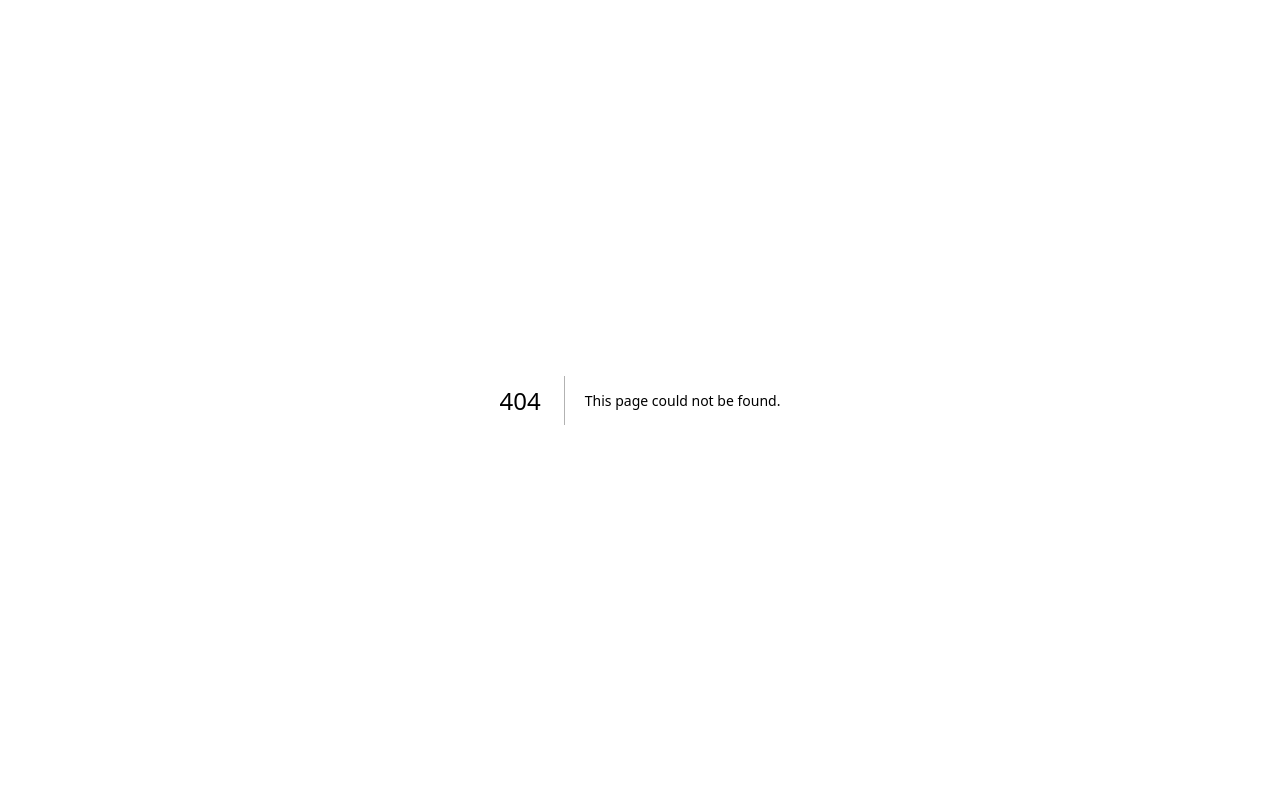
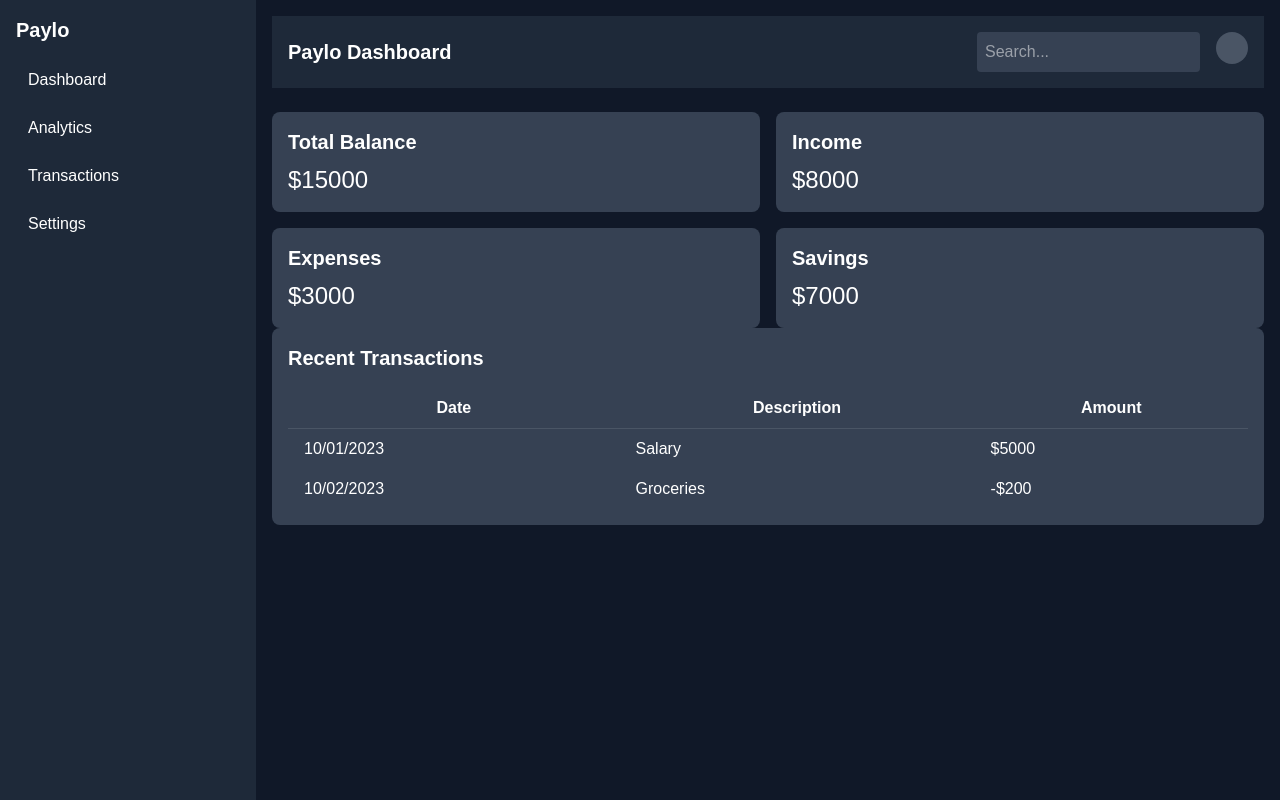
Before and after one commit to krishan3333/Paylo, a Next.js app: page /dashboard in a window 1280 px wide. Before the commit this address had no page. Built offline with nearby package versions, Linux system fonts and the light colour scheme.

Commit message:
login register Dahsboard component

```diff
--- /dev/null
+++ b/app/dashboard/page.tsx
@@ -0,0 +1,25 @@
+import React from 'react';
+import Sidebar from '../../components/sidebar';
+import Navbar from '../../components/navbar';
+import DashboardCard from '../../components/dashboard-card';
+import TransactionTable from '../../components/transaction-table';
+
+const DashboardPage = () => {
+  return (
+    <div className="flex">
+      <Sidebar />
+      <div className="flex-1 p-4 bg-gray-900 min-h-screen">
+        <Navbar />
+        <div className="grid grid-cols-2 gap-4 mt-6">
+          <DashboardCard title="Total Balance" value={15000} />
+          <DashboardCard title="Income" value={8000} />
+          <DashboardCard title="Expenses" value={3000} />
+          <DashboardCard title="Savings" value={7000} />
+        </div>
+        <TransactionTable className="mt-6" />
+      </div>
+    </div>
+  );
+};
+
+export default DashboardPage;
--- /dev/null
+++ b/app/login/page.tsx
@@ -0,0 +1,47 @@
+'use client';
+import React, { useState } from 'react';
+
+const LoginPage: React.FC = () => {
+  const [email, setEmail] = useState('');
+  const [password, setPassword] = useState('');
+
+  const handleSubmit = (e: React.FormEvent) => {
+    e.preventDefault();
+    // Handle login logic here
+  };
+
+  return (
+    <div className="bg-gray-900 text-white min-h-screen flex items-center justify-center">
+      <form onSubmit={handleSubmit} className="p-8 bg-gray-800 rounded-lg shadow-md w-full max-w-sm">
+        <h2 className="text-2xl font-bold mb-6">Login</h2>
+        <div className="mb-4">
+          <label htmlFor="email" className="block text-sm font-medium">Email</label>
+          <input
+            type="email"
+            id="email"
+            value={email}
+            onChange={(e) => setEmail(e.target.value)}
+            required
+            className="mt-1 p-2 block w-full rounded-md bg-gray-700 border-transparent focus:ring-indigo-500 focus:border-indigo-500 sm:text-sm"
+          />
+        </div>
+        <div className="mb-6">
+          <label htmlFor="password" className="block text-sm font-medium">Password</label>
+          <input
+            type="password"
+            id="password"
+            value={password}
+            onChange={(e) => setPassword(e.target.value)}
+            required
+            className="mt-1 p-2 block w-full rounded-md bg-gray-700 border-transparent focus:ring-indigo-500 focus:border-indigo-500 sm:text-sm"
+          />
+        </div>
+        <button type="submit" className="w-full px-4 py-2 bg-indigo-600 text-white font-bold rounded-md hover:bg-indigo-700">
+          Login
+        </button>
+      </form>
+    </div>
+  );
+};
+
+export default LoginPage;
--- a/app/page.tsx
+++ b/app/page.tsx
@@ -1,65 +1,11 @@
-import Image from "next/image";
+import React from 'react';
 
-export default function Home() {
+const HomePage: React.FC = () => {
   return (
-    <div className="flex flex-col flex-1 items-center justify-center bg-zinc-50 font-sans dark:bg-black">
-      <main className="flex flex-1 w-full max-w-3xl flex-col items-center justify-between py-32 px-16 bg-white dark:bg-black sm:items-start">
-        <Image
-          className="dark:invert"
-          src="/next.svg"
-          alt="Next.js logo"
-          width={100}
-          height={20}
-          priority
-        />
-        <div className="flex flex-col items-center gap-6 text-center sm:items-start sm:text-left">
-          <h1 className="max-w-xs text-3xl font-semibold leading-10 tracking-tight text-black dark:text-zinc-50">
-            To get started, edit the page.tsx file.
-          </h1>
-          <p className="max-w-md text-lg leading-8 text-zinc-600 dark:text-zinc-400">
-            Looking for a starting point or more instructions? Head over to{" "}
-            <a
-              href="https://vercel.com/templates?framework=next.js&utm_source=create-next-app&utm_medium=appdir-template-tw&utm_campaign=create-next-app"
-              className="font-medium text-zinc-950 dark:text-zinc-50"
-            >
-              Templates
-            </a>{" "}
-            or the{" "}
-            <a
-              href="https://nextjs.org/learn?utm_source=create-next-app&utm_medium=appdir-template-tw&utm_campaign=create-next-app"
-              className="font-medium text-zinc-950 dark:text-zinc-50"
-            >
-              Learning
-            </a>{" "}
-            center.
-          </p>
-        </div>
-        <div className="flex flex-col gap-4 text-base font-medium sm:flex-row">
-          <a
-            className="flex h-12 w-full items-center justify-center gap-2 rounded-full bg-foreground px-5 text-background transition-colors hover:bg-[#383838] dark:hover:bg-[#ccc] md:w-[158px]"
-            href="https://vercel.com/new?utm_source=create-next-app&utm_medium=appdir-template-tw&utm_campaign=create-next-app"
-            target="_blank"
-            rel="noopener noreferrer"
-          >
-            <Image
-              className="dark:invert"
-              src="/vercel.svg"
-              alt="Vercel logomark"
-              width={16}
-              height={16}
-            />
-            Deploy Now
-          </a>
-          <a
-            className="flex h-12 w-full items-center justify-center rounded-full border border-solid border-black/[.08] px-5 transition-colors hover:border-transparent hover:bg-black/[.04] dark:border-white/[.145] dark:hover:bg-[#1a1a1a] md:w-[158px]"
-            href="https://nextjs.org/docs?utm_source=create-next-app&utm_medium=appdir-template-tw&utm_campaign=create-next-app"
-            target="_blank"
-            rel="noopener noreferrer"
-          >
-            Documentation
-          </a>
-        </div>
-      </main>
+    <div className="bg-gray-900 text-white min-h-screen flex items-center justify-center">
+      <h1 className="text-4xl font-bold">Welcome to Paylo</h1>
     </div>
   );
-}
+};
+
+export default HomePage;
--- /dev/null
+++ b/app/register/page.tsx
@@ -0,0 +1,60 @@
+'use client';
+
+import React, { useState } from 'react';
+
+const RegisterPage: React.FC = () => {
+  const [name, setName] = useState('');
+  const [email, setEmail] = useState('');
+  const [password, setPassword] = useState('');
+
+  const handleSubmit = (e: React.FormEvent) => {
+    e.preventDefault();
+    // Handle registration logic here
+  };
+
+  return (
+    <div className="bg-gray-900 text-white min-h-screen flex items-center justify-center">
+      <form onSubmit={handleSubmit} className="p-8 bg-gray-800 rounded-lg shadow-md w-full max-w-sm">
+        <h2 className="text-2xl font-bold mb-6">Register</h2>
+        <div className="mb-4">
+          <label htmlFor="name" className="block text-sm font-medium">Name</label>
+          <input
+            type="text"
+            id="name"
+            value={name}
+            onChange={(e) => setName(e.target.value)}
+            required
+            className="mt-1 p-2 block w-full rounded-md bg-gray-700 border-transparent focus:ring-indigo-500 focus:border-indigo-500 sm:text-sm"
+          />
+        </div>
+        <div className="mb-4">
+          <label htmlFor="email" className="block text-sm font-medium">Email</label>
+          <input
+            type="email"
+            id="email"
+            value={email}
+            onChange={(e) => setEmail(e.target.value)}
+            required
+            className="mt-1 p-2 block w-full rounded-md bg-gray-700 border-transparent focus:ring-indigo-500 focus:border-indigo-500 sm:text-sm"
+          />
+        </div>
+        <div className="mb-6">
+          <label htmlFor="password" className="block text-sm font-medium">Password</label>
+          <input
+            type="password"
+            id="password"
+            value={password}
+            onChange={(e) => setPassword(e.target.value)}
+            required
+            className="mt-1 p-2 block w-full rounded-md bg-gray-700 border-transparent focus:ring-indigo-500 focus:border-indigo-500 sm:text-sm"
+          />
+        </div>
+        <button type="submit" className="w-full px-4 py-2 bg-indigo-600 text-white font-bold rounded-md hover:bg-indigo-700">
+          Register
+        </button>
+      </form>
+    </div>
+  );
+};
+
+export default RegisterPage;
--- /dev/null
+++ b/components/dashboard-card.tsx
@@ -0,0 +1,17 @@
+import React from 'react';
+
+interface DashboardCardProps {
+  title: string;
+  value: number | string;
+}
+
+const DashboardCard = ({ title, value }: DashboardCardProps) => {
+  return (
+    <div className="bg-gray-700 text-white p-4 rounded-lg">
+      <h3 className="text-xl font-bold">{title}</h3>
+      <p className="text-2xl mt-2">${value}</p>
+    </div>
+  );
+};
+
+export default DashboardCard;
--- /dev/null
+++ b/components/navbar.tsx
@@ -0,0 +1,15 @@
+import React from 'react';
+
+const Navbar = () => {
+  return (
+    <nav className="bg-gray-800 text-white p-4 flex justify-between items-center">
+      <h1 className="text-xl font-bold">Paylo Dashboard</h1>
+      <div className="flex space-x-4">
+        <input type="text" placeholder="Search..." className="p-2 rounded bg-gray-700 text-white" />
+        <div className="w-8 h-8 bg-gray-600 rounded-full"></div> {/* Placeholder for profile/avatar */}
+      </div>
+    </nav>
+  );
+};
+
+export default Navbar;
--- /dev/null
+++ b/components/sidebar.tsx
@@ -0,0 +1,17 @@
+import React from 'react';
+
+const Sidebar = () => {
+  return (
+    <div className="bg-gray-800 text-white w-64 h-screen p-4">
+      <h2 className="text-xl font-bold mb-4">Paylo</h2>
+      <ul className="space-y-2">
+        <li><a href="#" className="block py-2 px-3 rounded hover:bg-gray-700">Dashboard</a></li>
+        <li><a href="#" className="block py-2 px-3 rounded hover:bg-gray-700">Analytics</a></li>
+        <li><a href="#" className="block py-2 px-3 rounded hover:bg-gray-700">Transactions</a></li>
+        <li><a href="#" className="block py-2 px-3 rounded hover:bg-gray-700">Settings</a></li>
+      </ul>
+    </div>
+  );
+};
+
+export default Sidebar;
--- /dev/null
+++ b/components/transaction-table.tsx
@@ -0,0 +1,33 @@
+import React from 'react';
+
+const TransactionTable = () => {
+  return (
+    <div className="bg-gray-700 text-white p-4 rounded-lg">
+      <h3 className="text-xl font-bold mb-4">Recent Transactions</h3>
+      <table className="w-full border-collapse">
+        <thead>
+          <tr>
+            <th className="py-2 px-4 border-b border-gray-600">Date</th>
+            <th className="py-2 px-4 border-b border-gray-600">Description</th>
+            <th className="py-2 px-4 border-b border-gray-600">Amount</th>
+          </tr>
+        </thead>
+        <tbody>
+          <tr>
+            <td className="py-2 px-4">10/01/2023</td>
+            <td className="py-2 px-4">Salary</td>
+            <td className="py-2 px-4">$5000</td>
+          </tr>
+          <tr>
+            <td className="py-2 px-4">10/02/2023</td>
+            <td className="py-2 px-4">Groceries</td>
+            <td className="py-2 px-4">-$200</td>
+          </tr>
+          {/* Add more rows as needed */}
+        </tbody>
+      </table>
+    </div>
+  );
+};
+
+export default TransactionTable;
```
Also changed, not shown: 1 other file (tests, documents, lock files or other folders).
